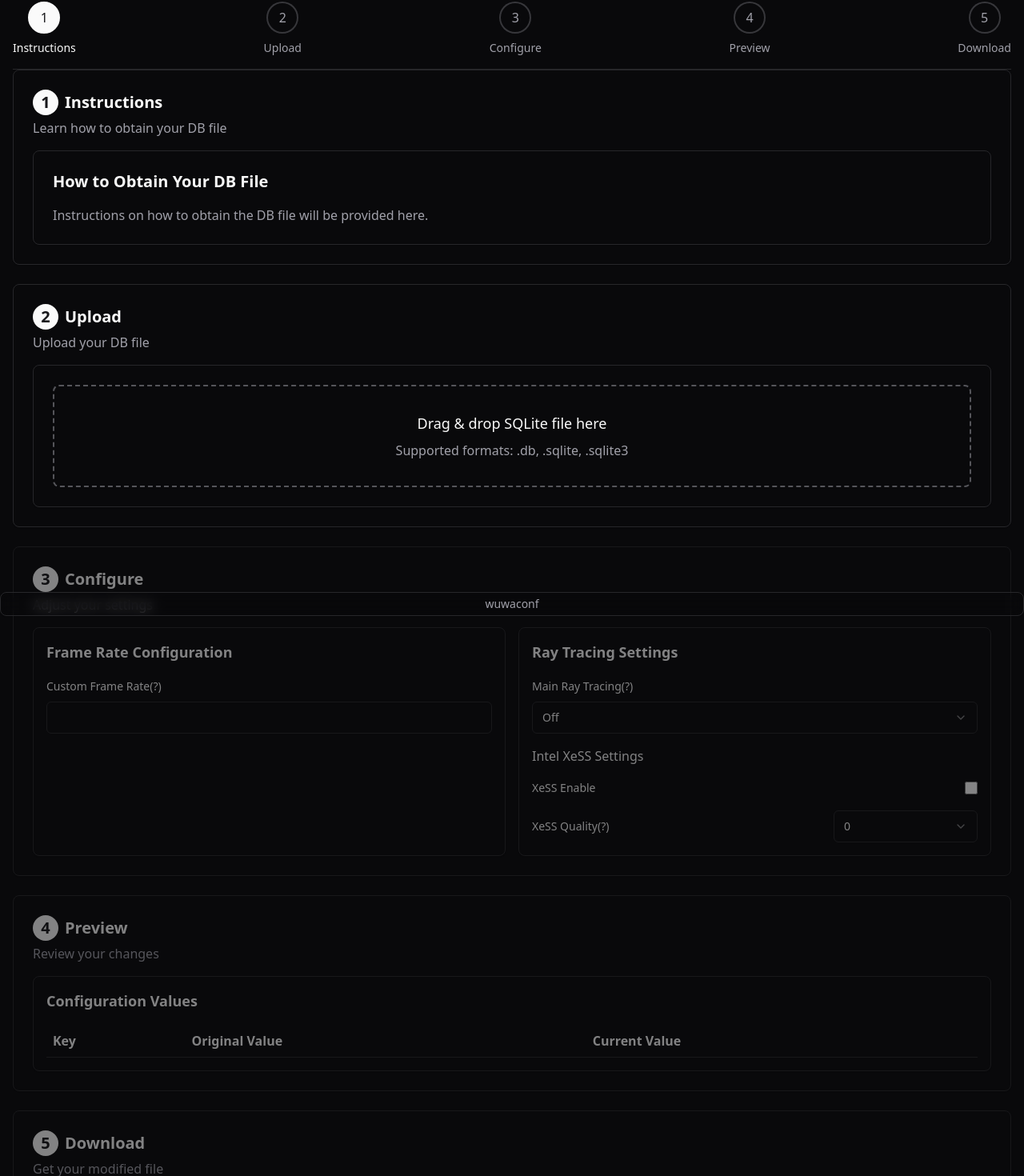
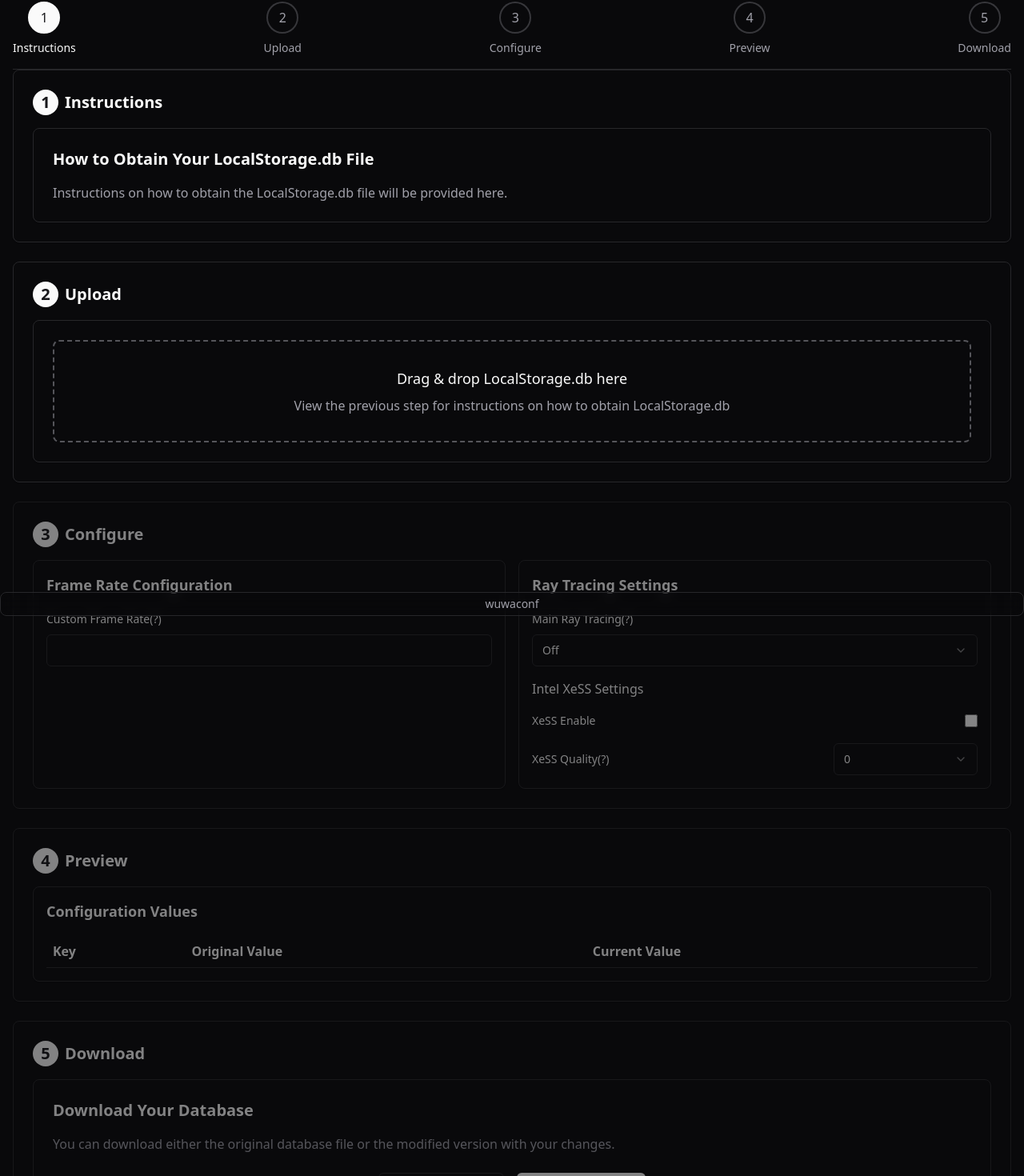
Before and after one commit to kyoukaya/wuwaconf, a React (Vite) app: page / in a window 1280 px wide. Shown: the part 30-1500 px from the top of the page at 80% size. Built offline with nearby package versions, Linux system fonts and the light colour scheme.

Commit message:
improve copy

```diff
--- a/src/App.tsx
+++ b/src/App.tsx
@@ -128,7 +128,6 @@ export default function App() {
   const steps = [
     {
       title: 'Instructions',
-      description: 'Learn how to obtain your DB file',
       content: (
         <StepContent
           step={0}
@@ -143,7 +142,6 @@ export default function App() {
     },
     {
       title: 'Upload',
-      description: 'Upload your DB file',
       content: (
         <StepContent
           step={1}
@@ -158,7 +156,6 @@ export default function App() {
     },
     {
       title: 'Configure',
-      description: 'Adjust your settings',
       content: (
         <StepContent
           step={2}
@@ -173,7 +170,6 @@ export default function App() {
     },
     {
       title: 'Preview',
-      description: 'Review your changes',
       content: (
         <StepContent
           step={3}
@@ -188,7 +184,6 @@ export default function App() {
     },
     {
       title: 'Download',
-      description: 'Get your modified file',
       content: (
         <StepContent
           step={4}
--- a/src/components/file-uploader.tsx
+++ b/src/components/file-uploader.tsx
@@ -38,10 +38,10 @@ export function FileUploader({ onFileUpload }: FileUploaderProps) {
         <input {...getInputProps()} />
         <div className="text-center">
           <p className="text-lg font-medium">
-            {isDragActive ? 'Drop SQLite file here' : 'Drag & drop SQLite file here'}
+            {isDragActive ? 'Drop LocalStorage.db here' : 'Drag & drop LocalStorage.db here'}
           </p>
           <p className="text-muted-foreground mt-2">
-            Supported formats: .db, .sqlite, .sqlite3
+            View the previous step for instructions on how to obtain LocalStorage.db
           </p>
         </div>
       </div>
--- a/src/components/step-content.tsx
+++ b/src/components/step-content.tsx
@@ -32,9 +32,9 @@ export function StepContent({
     case 0: // Instructions
       return (
         <Card className="p-6">
-          <h2 className="text-xl font-semibold mb-4">How to Obtain Your DB File</h2>
+              <h2 className="text-xl font-semibold mb-4">How to Obtain Your LocalStorage.db File</h2>
           <p className="text-muted-foreground">
-            Instructions on how to obtain the DB file will be provided here.
+            Instructions on how to obtain the LocalStorage.db file will be provided here.
           </p>
         </Card>
       );
```
